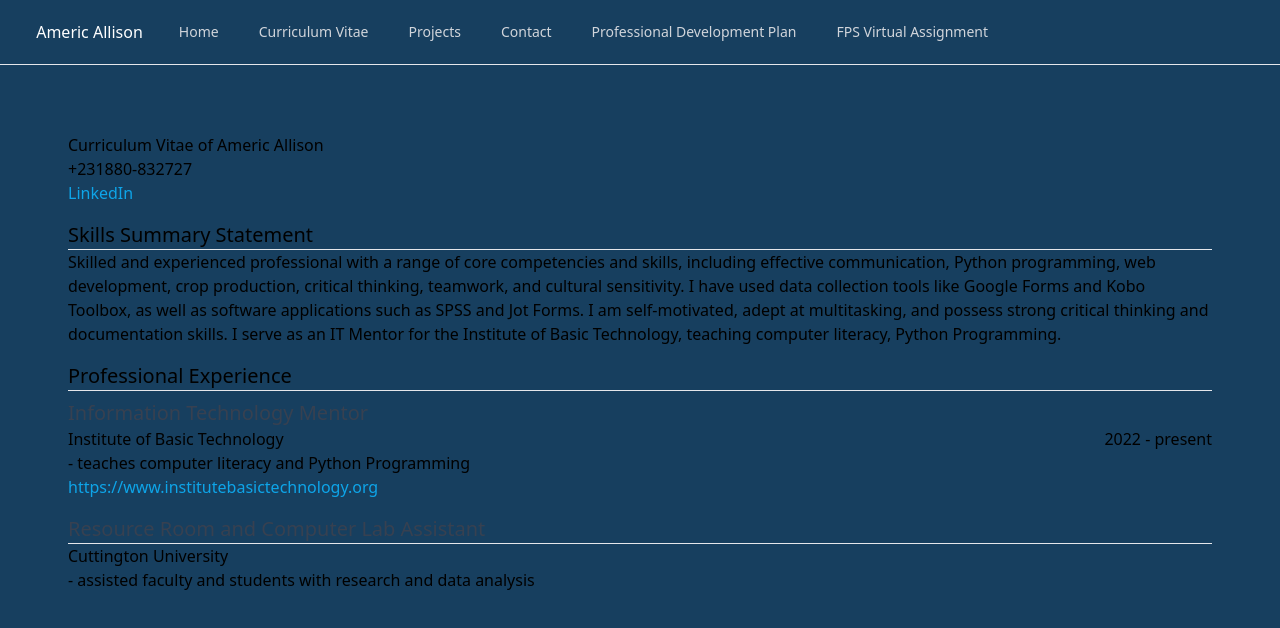
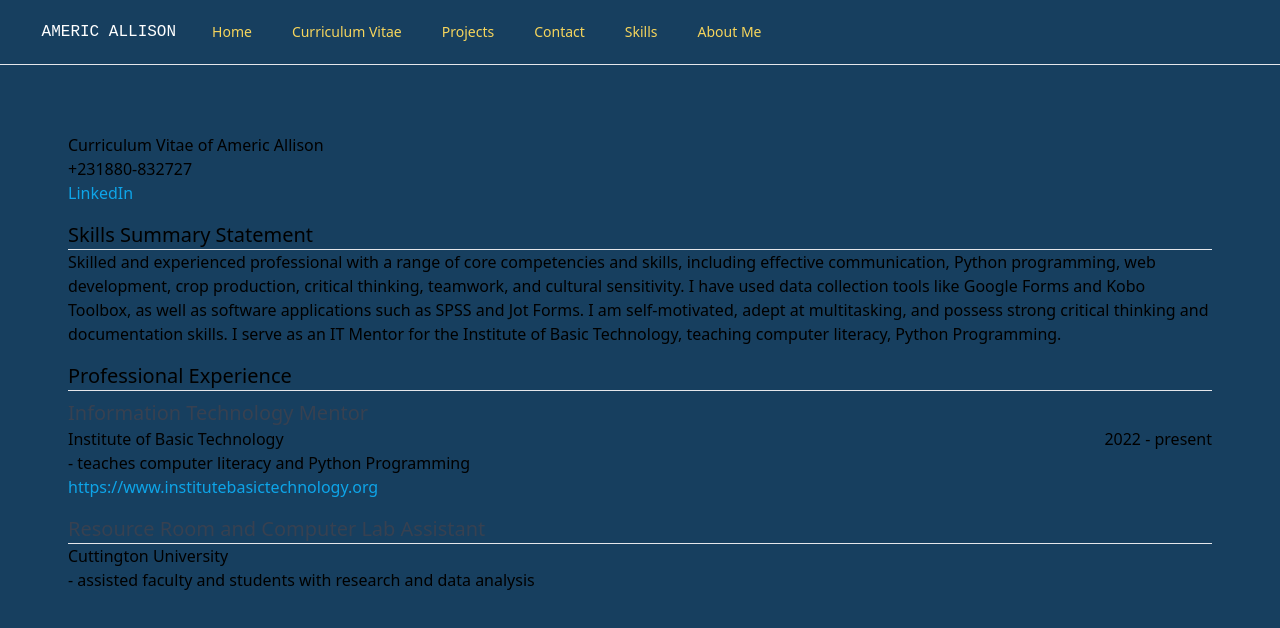
Before and after one commit to americallison/americportfolio_react, a React (Create React App) app: page /cv in a window 1280 px wide. Shown: the top 628 px of the page. Built offline with nearby package versions, Linux system fonts and the light colour scheme.

Commit message:
edited links

```diff
--- a/src/App.css
+++ b/src/App.css
@@ -1,5 +1,9 @@
 body {
   background-color: #173F5F;
+}
+
+.logo-text {
+  font-family: 'Courier New', Courier, monospace;
 }
 
 
--- a/src/components/LandingBanner.js
+++ b/src/components/LandingBanner.js
@@ -10,10 +10,10 @@ const LandingBanner = () => {
   <div className="md:flex block">
     {/* Text Container */}
     <div className="md:w-6/12 w-full p-5 bg-[#173F5F] bg-opacity-90 flex flex-col justify-center">
-      <h3 className="text-[#f6d55c] text-5xl ml-5 md:mt-16 mt-5 mb-3 px-5 pt-3 font-bold">
+      <h3 className="text-[#f6d55c] text-5xl md:ml-5 md:mt-16 m-2 md:mr-5 md:mb-3 px-5 pt-3 font-bold">
         Americ Allison
       </h3>
-      <small className="block text-xl text-white px-5 ml-5 mt-1">
+      <small className="block text-xl text-white px-5 md:ml-5 md:mt-1 mt-1">
         Aspiring Software Engineer Web Developer, Teacher &amp; Data Analyst
       </small>
       <p className="text-lg mb-3 px-5 pt-3 ml-5 mt-3 text-[#F6D55C]">
--- a/src/components/MainNavBar.js
+++ b/src/components/MainNavBar.js
@@ -69,37 +69,37 @@ export default function MainNavBar () {
                       {/* Logo */}
                       <div className="flex-shrink-0 flex items-center">
 
-                          <h1 className='text-white'>&nbsp;<Link to="/">Americ Allison</Link></h1>
+                          <h1 className='text-white logo-text'>&nbsp;<Link to="/">AMERIC ALLISON</Link></h1>
                       </div>
                       {/* Navigation links */}
                       <div className="hidden justify-end sm:block sm:ml-6">
                           <div className="flex space-x-4">
-                              <Link to="/" className="text-gray-300 hover:bg-gray-700 hover:text-white px-3 py-2 rounded-md text-sm font-medium"
+                              <Link to="/" className="text-[#f6d55c] hover:bg-gray-700 hover:text-white px-3 py-2 rounded-md text-sm font-medium"
                               >
                                   Home
                               </Link>
-                              <Link to="/cv" className="text-gray-300 hover:bg-gray-700 hover:text-white px-3 py-2 rounded-md text-sm font-medium"
+                              <Link to="/cv" className="text-[#f6d55c] hover:bg-gray-700 hover:text-white px-3 py-2 rounded-md text-sm font-medium"
                               >
                                   Curriculum Vitae
                               </Link>
-                              <Link to="/projects" className="text-gray-300 hover:bg-gray-700 hover:text-white px-3 py-2 rounded-md text-sm font-medium"
+                              <Link to="/projects" className="text-[#f6d55c] hover:bg-gray-700 hover:text-white px-3 py-2 rounded-md text-sm font-medium"
                               >
                                               Projects
                               </Link>
                               <Link to="/contact"
-                                  className="text-gray-300 hover:bg-gray-700 hover:text-white px-3 py-2 rounded-md text-sm font-medium"
+                                  className="text-[#f6d55c] hover:bg-gray-700 hover:text-white px-3 py-2 rounded-md text-sm font-medium"
                               >
                                  Contact
                               </Link>
-                              <Link to="#"
-                                  className="text-gray-300 hover:bg-gray-700 hover:text-white px-3 py-2 rounded-md text-sm font-medium"
+                              <Link to="/skills"
+                                  className="text-[#f6d55c] hover:bg-gray-700 hover:text-white px-3 py-2 rounded-md text-sm font-medium"
                               >
-                                 Professional Development Plan
+                                 Skills
                               </Link>
-                              <Link to="#"
-                                  className="text-gray-300 hover:bg-gray-700 hover:text-white px-3 py-2 rounded-md text-sm font-medium"
+                              <Link to="/about"
+                                  className="text-[#f6d55c] hover:bg-gray-700 hover:text-white px-3 py-2 rounded-md text-sm font-medium"
                               >
-                                 FPS Virtual Assignment
+                                 About Me
                               </Link>
                              </div>
                              </div>
@@ -109,9 +109,12 @@ export default function MainNavBar () {
                   {menuShow ? (
                       <div className="fixed inset-0 bg-black bg-opacity-50 z-40 p-2">
                       <ul>
-                          <li className='md:hidden p-1 text-stone-300'><Link to="/">Home</Link></li>
-                          <li className='md:hidden p-1 text-stone-300'><a href="#">About Me</a></li>
-                          <li className="md:hidden p-1 text-stone-300"><Link to="/projects">Projects</Link></li>
+                          <li className='md:hidden p-1 text-[#f6d55c]'><Link to="/">Home</Link></li>
+                          <li className='md:hidden p-1 text-[#f6d55c]'><Link to="/cv">CV</Link></li>
+                          <li className="md:hidden p-1 text-[#f6d55c]"><Link to="/projects">Projects</Link></li>
+                          <li className='md:hidden p-1 text-[#f6d55c]'><a href="/contact">Contact</a></li>
+                          <li className='md:hidden p-1 text-[#f6d55c]'><a href="/skills">Skills</a></li>
+                          <li className='md:hidden p-1 text-[#f6d55c]'><a href="/about">About Me</a></li>
                                 </ul>
                       </div>
                   ): ("")}
--- a/src/index.js
+++ b/src/index.js
@@ -6,6 +6,8 @@ import reportWebVitals from './reportWebVitals';
 import Projects from './routes/projects';
 import CV from './routes/CV';
 import Contact from './routes/contact';
+import Skills from './routes/skills';
+import About from './routes/about';
 
 import {
   createBrowserRouter,
--- /dev/null
+++ b/src/routes/about.js
@@ -0,0 +1,15 @@
+import React from 'react';
+import MainNavBar from '../components/MainNavBar';
+import {Link} from "react-router-dom"
+
+
+export default function About() {
+    return (
+        <>
+        <MainNavBar />
+            <section class="">
+
+            </section>
+        </>
+    )
+}
--- /dev/null
+++ b/src/routes/skills.js
@@ -0,0 +1,15 @@
+import React from 'react';
+import MainNavBar from '../components/MainNavBar';
+import {Link} from "react-router-dom"
+
+
+export default function Skills() {
+    return (
+        <>
+        <MainNavBar />
+            <section class="">
+
+            </section>
+        </>
+    )
+}
```
